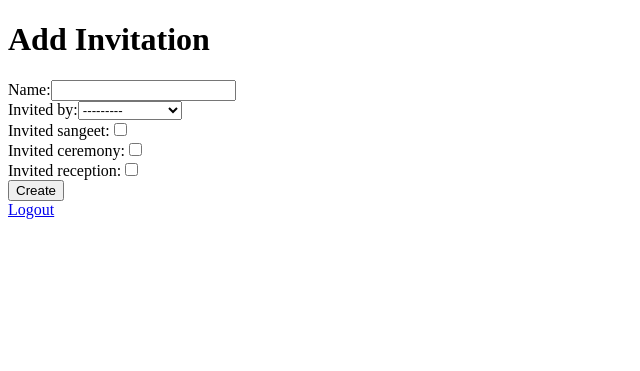
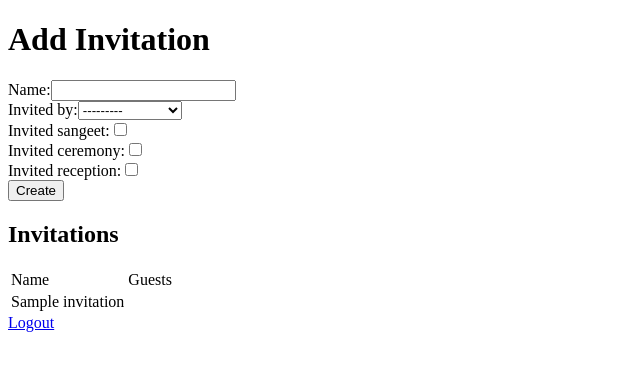
Before and after one commit to guptamo/shrutiwedsmohit, a Django app: page /invitation/dashboard/ in a window 1280 px wide. Shown: the top 371 px of the page, without its empty margins (0-640 px from the left). Run offline with Django 3.2, Linux system fonts and the light colour scheme; a user stored in the database is signed in; tables that the repository leaves empty hold one stand-in row (values such as "Sample post").

Commit message:
Added Invitations table to Dashboard. Unit tests PASS

```diff
--- a/invitation/views.py
+++ b/invitation/views.py
@@ -3,6 +3,7 @@ from django.contrib.auth.decorators import login_required
 from django.contrib.auth.models import User
 from .forms import InvitationForm, GuestForm
 from django.core.urlresolvers import reverse
+from .models import Invitation
 import string
 
 
@@ -28,7 +29,12 @@ def password_generator(name):
 @login_required
 def dashboard(request):
     form = InvitationForm()
-    return render(request, "invitation/dashboard.html", context={"form": form})
+    invitations = Invitation.objects.all()
+    context = {
+        "form": form,
+        "invitations": invitations
+    }
+    return render(request, "invitation/dashboard.html", context)
 
 @login_required
 def invitation(request, invitation_name):
--- a/templates/invitation/dashboard.html
+++ b/templates/invitation/dashboard.html
@@ -17,5 +17,29 @@
             {% endfor %}
             <input id="create" class="btn red" type="submit" value="Create" />
         </form>
+
+    {% if invitations %}
+        <h2>Invitations</h2>
+        <table>
+            <thead>
+                <td>
+                    Name
+                </td>
+                <td>
+                    Guests
+                </td>
+            </thead>
+            <tbody>
+                {% for invitation in invitations %}
+                    <tr>
+                        <td>{{ invitation.name }}</td>
+                    </tr>
+                {% endfor %}
+            </tbody>
+        </table>
+    {% else %}
+        <h2>You Haven't Invited Anyone Yet...Do It!</h2>
+    {% endif %}
+
     <a href="{% url 'logout' %}">Logout</a>
 {% endblock content %}
```
Also changed, not shown: invitation/tests.py (+18 -0 lines).
